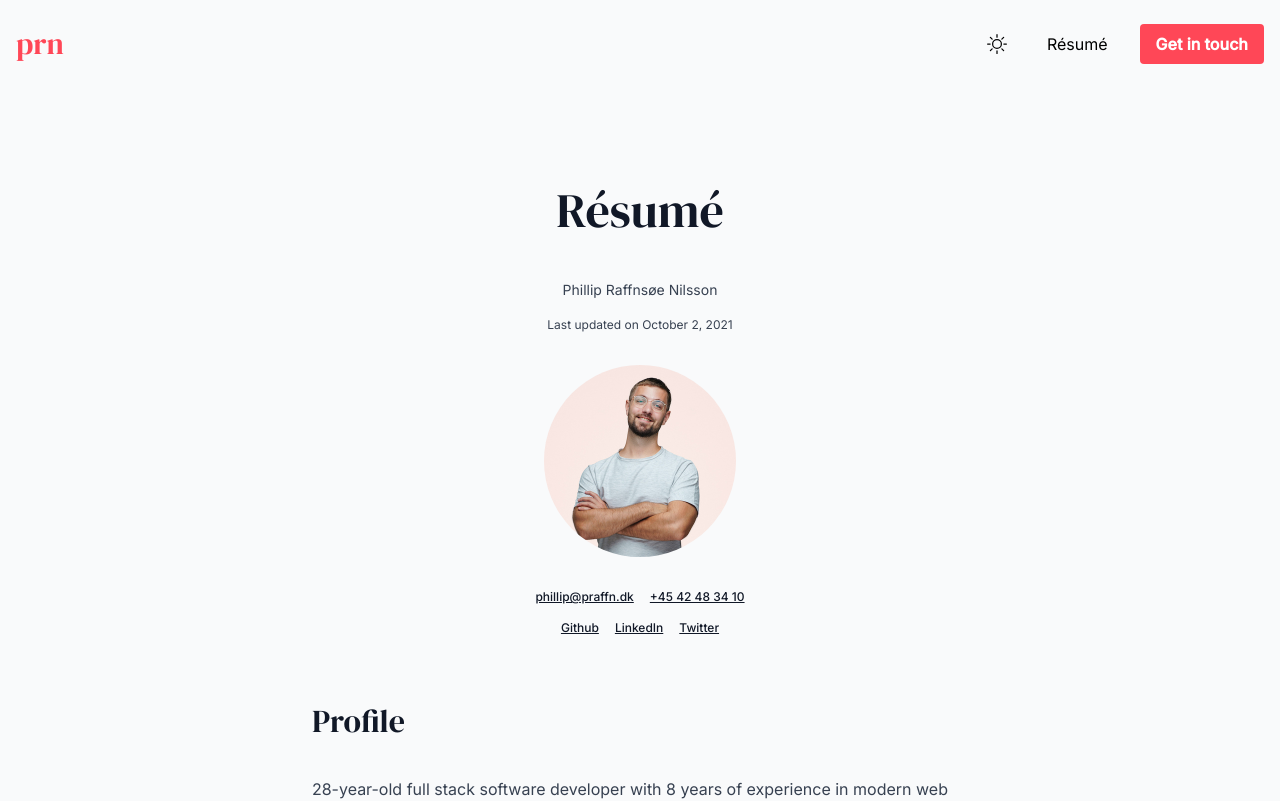
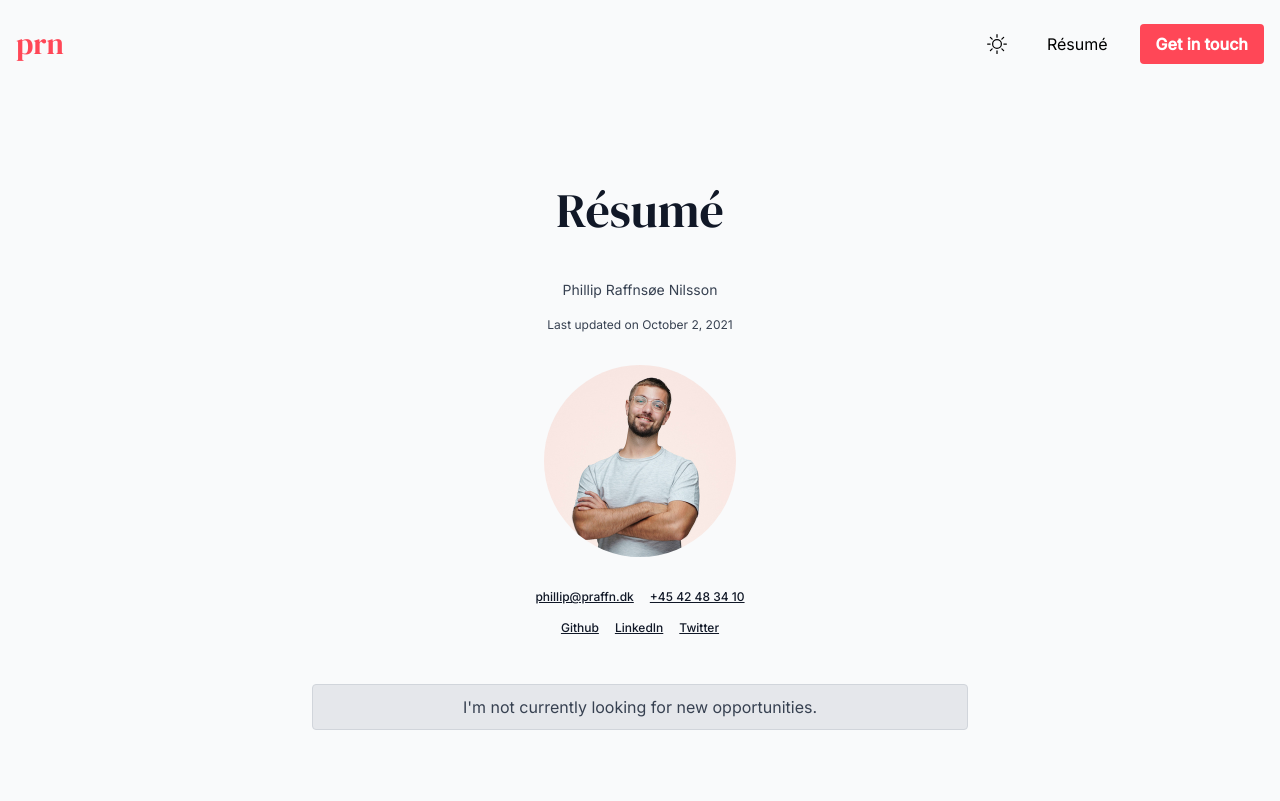
Before and after one commit to praffn/prn.dk, a Next.js app: page /resume in a window 1280 px wide. Shown: the top 801 px of the page. Built offline with nearby package versions, Linux system fonts and the light colour scheme.

Commit message:
feat: add alert

```diff
--- /dev/null
+++ b/components/Alert.tsx
@@ -0,0 +1,42 @@
+import { ReactNode, useState } from "react";
+
+import CloseIcon from "../assets/icons/close.svg";
+
+interface AlertProps {
+  children: ReactNode;
+  closable?: boolean;
+}
+
+function Alert({ children, closable }: AlertProps) {
+  const [open, setOpen] = useState(true);
+
+  if (!open) return null;
+
+  return (
+    <div
+      className="
+        relative
+        bg-gray-200 dark:bg-gray-900
+        border border-gray-300 dark:border-gray-700
+        rounded py-2 px-4
+        text-center"
+    >
+      {children}
+      {closable ? (
+        <button
+          className="
+            absolute
+            top-1/2 right-2
+            -translate-y-1/2
+            block w-6 h-6"
+          onClick={() => setOpen(false)}
+        >
+          <CloseIcon className="opacity-50 hover:opacity-100 transition-opacity" />{" "}
+          <span className="sr-only">Close</span>
+        </button>
+      ) : null}
+    </div>
+  );
+}
+
+export default Alert;
--- a/pages/resume.tsx
+++ b/pages/resume.tsx
@@ -3,6 +3,7 @@ import Head from "next/head";
 import Image from "next/image";
 import prnImage from "../public/images/prn.jpg";
 import prnOgImage from "../public/images/resume-prn-og.jpg";
+import Alert from "../components/Alert";
 
 function Resume() {
   return (
@@ -18,6 +19,7 @@ function Resume() {
       <div>
         <div className="prose dark:prose-light mx-auto mt-24">
           <h1 className="text-center">Résumé</h1>
+
           <p className="text-center text-sm">Phillip Raffnsøe Nilsson</p>
           <p className="text-center text-xs">
             Last updated on <time dateTime="2021-10-02">October 2, 2021</time>
@@ -44,6 +46,15 @@ function Resume() {
               Twitter
             </a>
           </p>
+
+          <aside className="mt-12">
+            <Alert>
+              <p className="m-0">
+                I'm not currently looking for new opportunities.
+              </p>
+            </Alert>
+          </aside>
+
           <h2>Profile</h2>
           <p>
             28-year-old full stack software developer with 8 years of experience
```
Also changed, not shown: assets/icons/close.svg (added).
